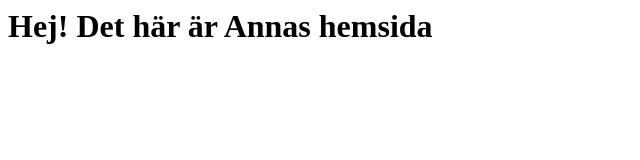
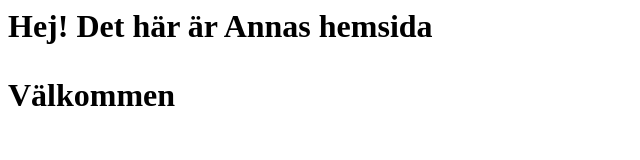
Before and after one commit to p0nii/p0nii.github.io, a plain HTML site: page index.html in a window 1280 px wide. Shown: the whole page, without its empty margins (0-640 px from the left). Drawn offline with Linux system fonts and the light colour scheme.

Commit message:
Uppdatering

```diff
--- a/index.html
+++ b/index.html
@@ -1 +1,2 @@
 <h1>Hej! Det här är Annas hemsida<h1>
+<p>Välkommen<p>
```
